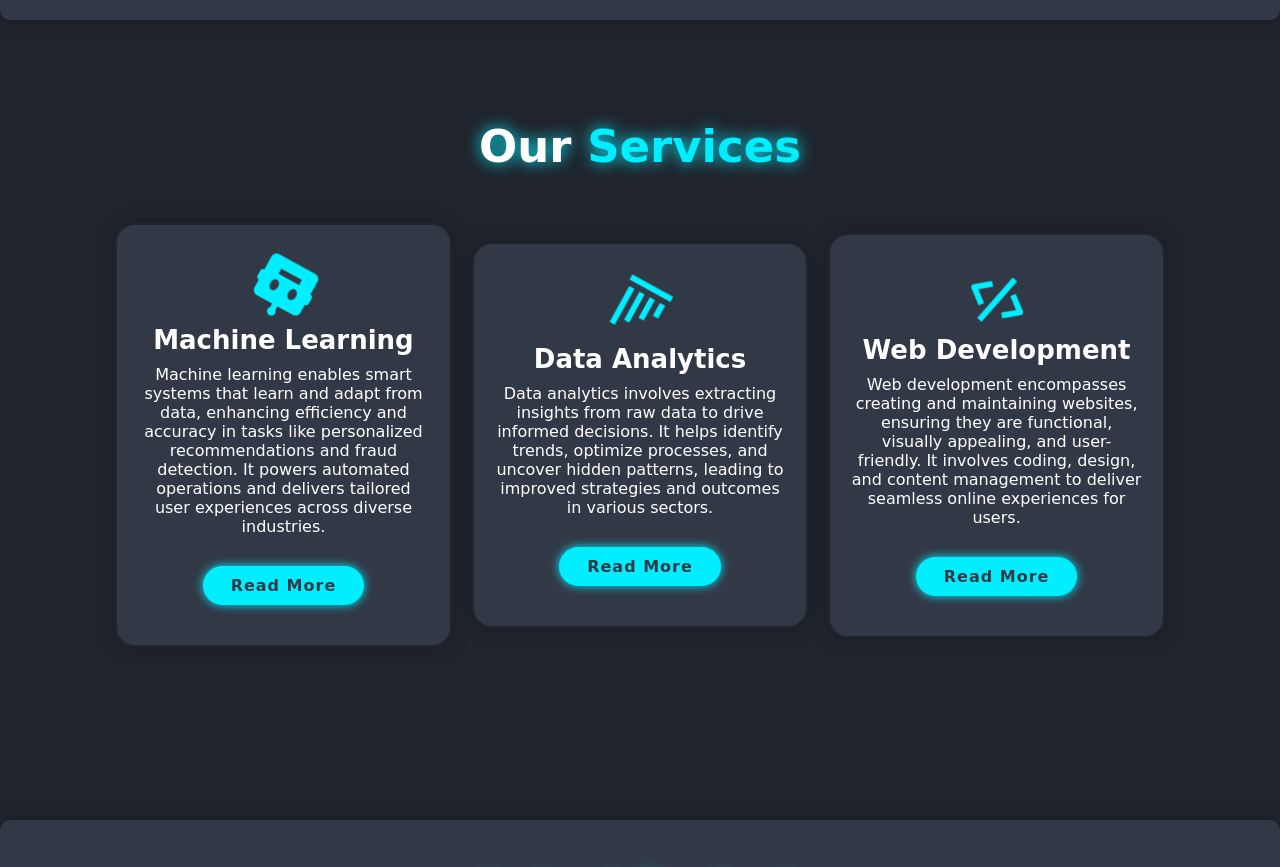
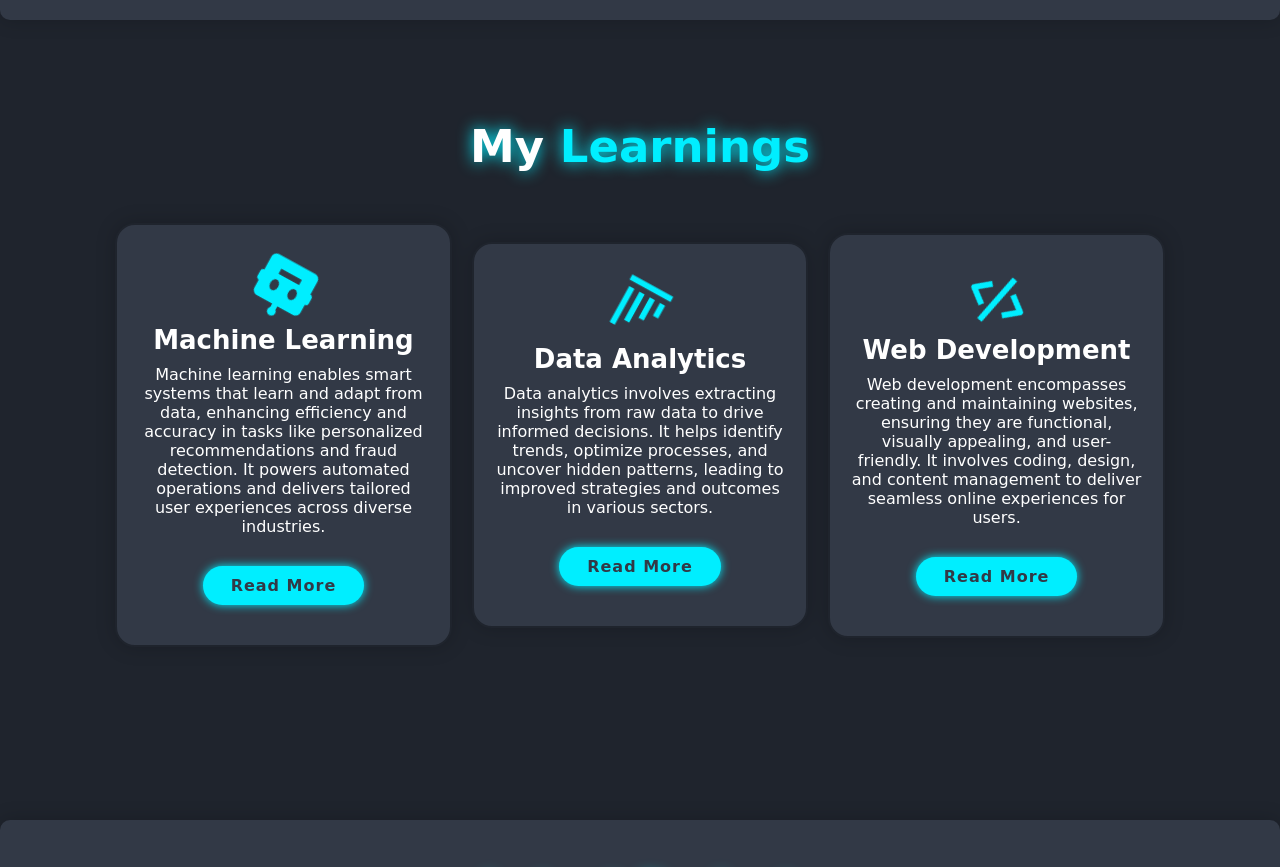
Before and after one commit to Ayush-AI-ux/Portflio_Ayush, a plain HTML site: page index.html in a window 1280 px wide. Shown: the part 1580-2447 px from the top of the page. Drawn offline with nearby package versions, Linux system fonts and the light colour scheme.

Commit message:
Update index.html

```diff
--- a/index.html
+++ b/index.html
@@ -48,7 +48,7 @@
         </div>
     </section>
     <section class="services animate-on-scroll" id="services">
-        <h2 class="heading">Our <span>Services</span></h2>
+        <h2 class="heading">My <span>Learnings</span></h2>
         <div class="services-container">
             <div class="services-box">
                 <i class='bx bxs-bot'></i>
```
